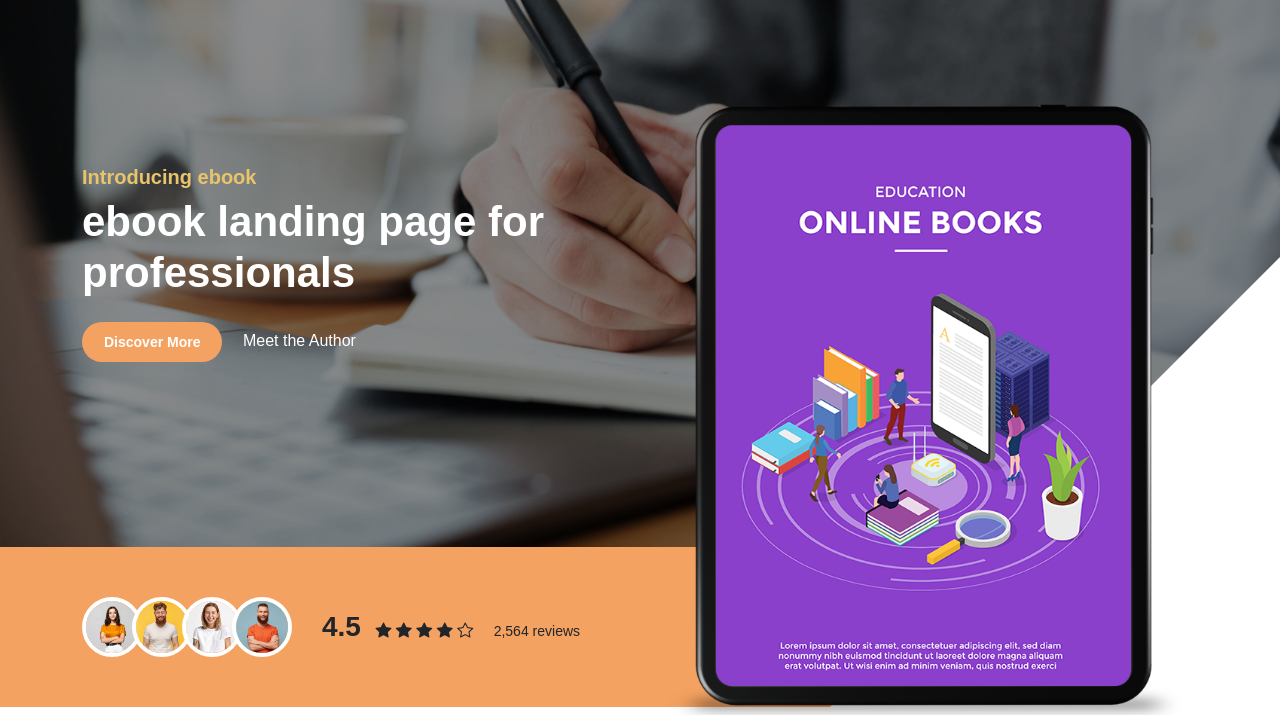
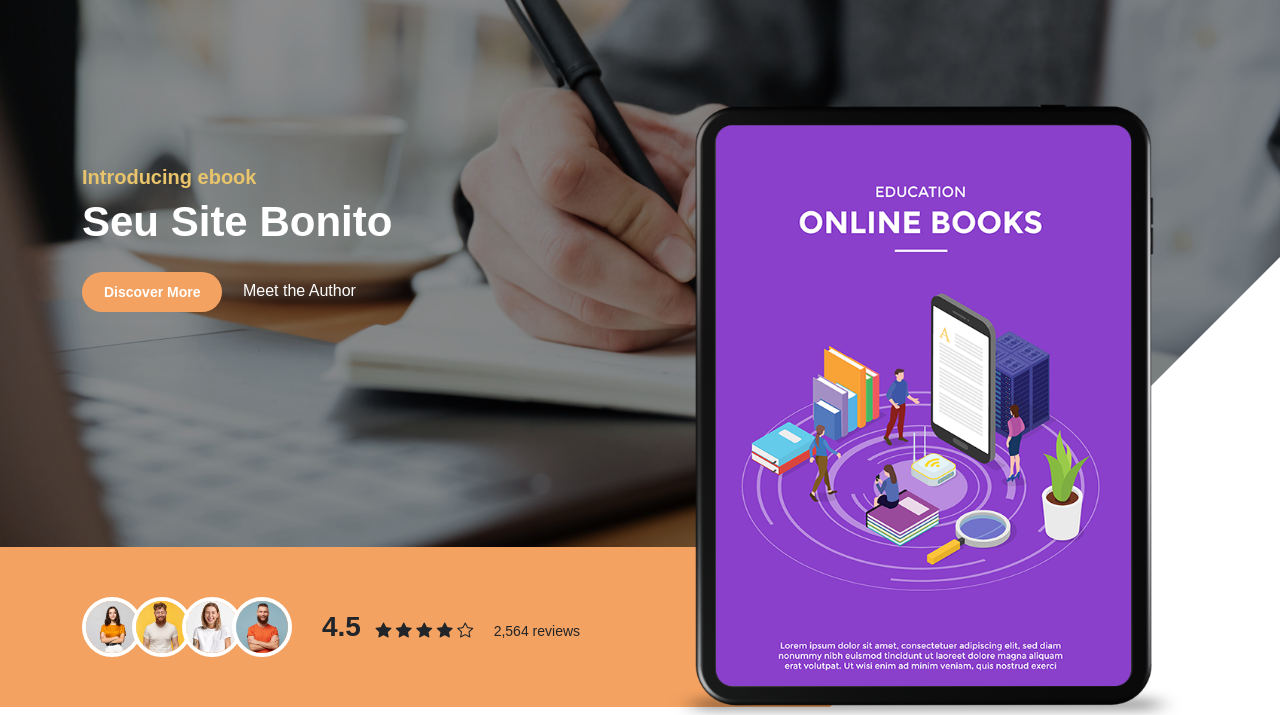
Before and after one commit to thalumoccini/site, a plain HTML site: page index.html in a window 1280 px wide. Shown: the part 85-800 px from the top of the page. Drawn offline with Linux system fonts and the light colour scheme; a web font is replaced by a local one.

Commit message:
Add files via upload

```diff
--- a/index.html
+++ b/index.html
@@ -94,7 +94,7 @@ https://templatemo.com/tm-588-ebook-landing
 
                             <h6>Introducing ebook</h6>
 
-                            <h1 class="text-white mb-4">ebook landing page for professionals</h1>
+                            <h1 class="text-white mb-4">Seu Site Bonito</h1>
 
                             <a href="#section_2" class="btn custom-btn smoothscroll me-3">Discover More</a>
 
```
